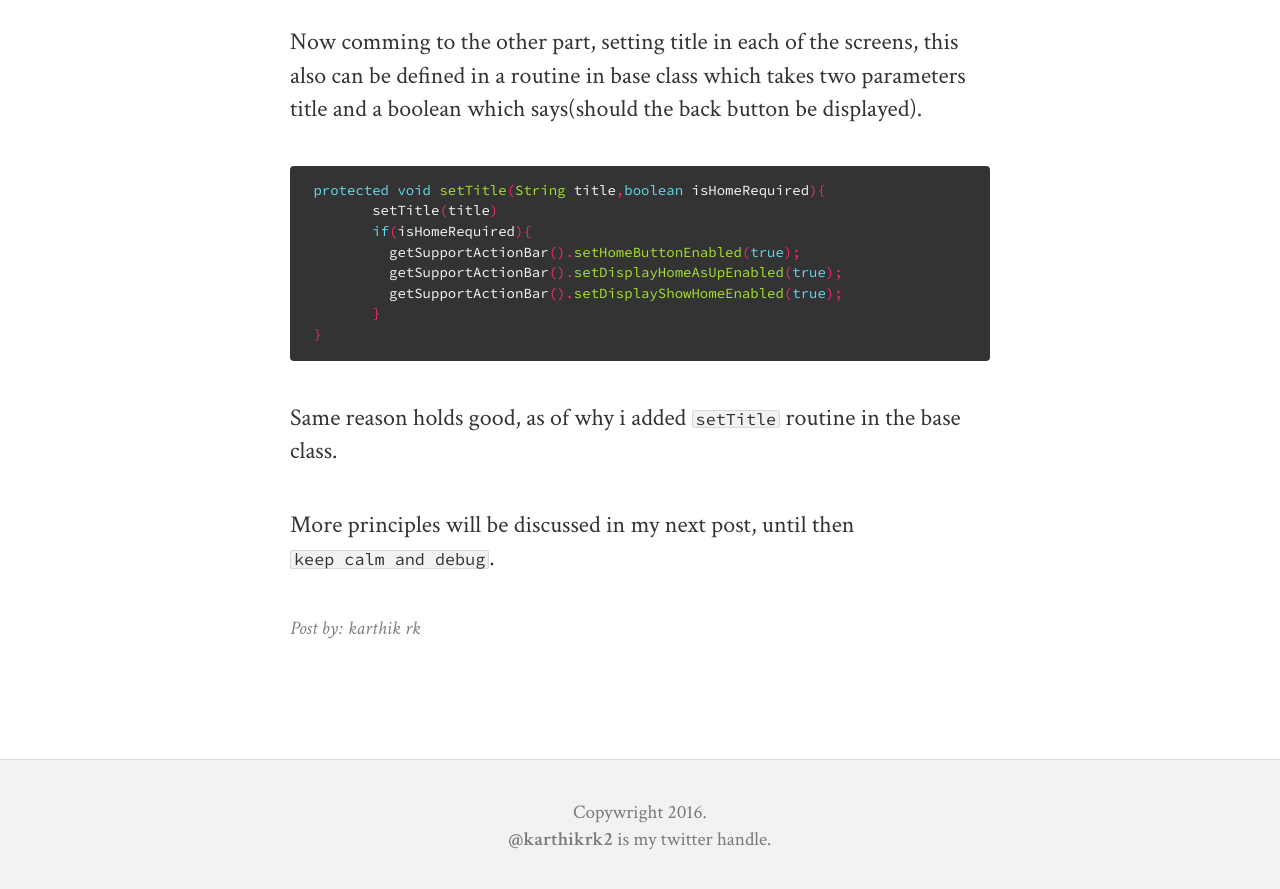
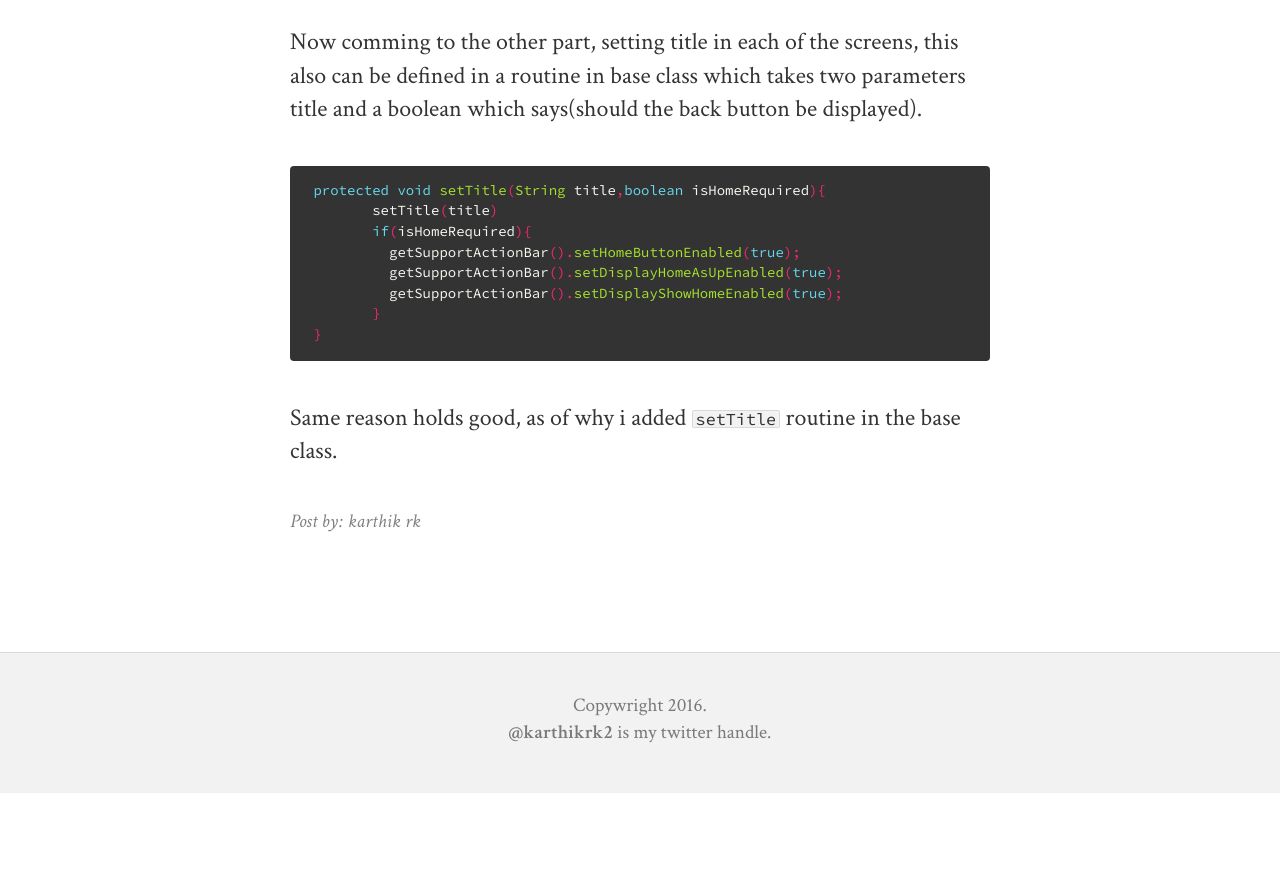
Before and after one commit to NULLPointerGuy/NULLPointerGuy.github.io, a Jekyll site: the page built from _posts/2016-08-28-Writing-classes.md, in a window 1280 px wide and 900 px high, scrolled down 2878 px. Shown: the top 889 px of the window. Built offline with Jekyll 4.4.1, drawn with Linux system fonts in a browser that asks for light colours; nearby versions of some CDN libraries; after the commit the page ends 3671 px from its top, so only the background shows below that.

Commit message:
Few changes

```diff
--- a/_posts/2016-08-28-Writing-classes.md
+++ b/_posts/2016-08-28-Writing-classes.md
@@ -56,5 +56,3 @@ Blog post is inspired from the Steve McConnell's `working classes` chapter from
 {% endhighlight %}
 
 Same reason holds good, as of why i added `setTitle` routine in the base class.
-
-More principles will be discussed in my next post, until then `keep calm and debug`.
```
